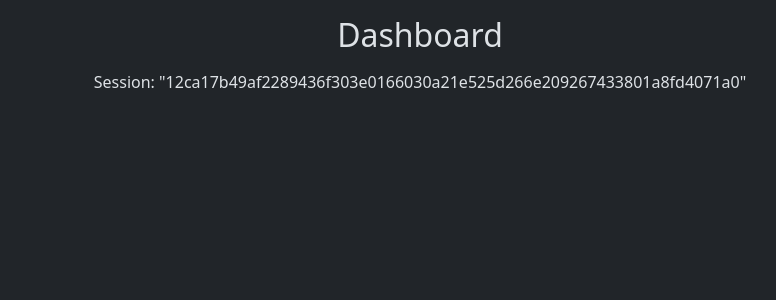
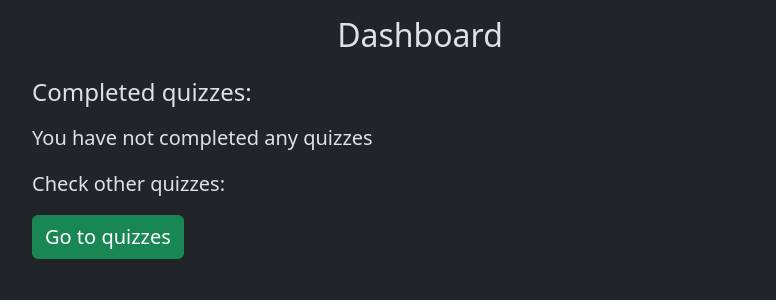
Before and after one commit to vitaliypopel/django-quiz, a Django app: page /dashboard/ in a window 1280 px wide. Shown: the part 56-356 px from the top of the page, without its empty margins (220-996 px from the left). Run offline with Django 5.2, Linux system fonts and the light colour scheme; data comes from the database, SQL or seed files in the repository.

Commit message:
dashboard and results improvement

```diff
--- a/django_quiz/quiz/models.py
+++ b/django_quiz/quiz/models.py
@@ -64,6 +64,7 @@ class Answer(models.Model):
 class CompletedQuiz(models.Model):
     user_session = models.ForeignKey(UserSession, on_delete=models.CASCADE)
     quiz = models.ForeignKey(Quiz, on_delete=models.CASCADE)
+    result = models.IntegerField(default=0)
     is_completed = models.BooleanField(default=False)
 
     class Meta:
--- a/django_quiz/quiz/templates/quiz/dashboard.html
+++ b/django_quiz/quiz/templates/quiz/dashboard.html
@@ -6,5 +6,30 @@
 
 {% block context %}
     <h2 class="text-center mt-3 mb-3">Dashboard</h2>
-    <p class="text-center">Session: "{{ user_session }}"</p>
+    <h4 class="mt-4 mb-3">Completed quizzes:</h4>
+    {% if completed_quizzes %}
+        {% for completed_quiz in completed_quizzes %}
+            <div class="card">
+                <div class="card-header">{{ completed_quiz.quiz }}</div>
+                <div class="card-body">
+                    <h5 class="card-title">Quiz: "{{ completed_quiz.quiz }}"</h5>
+                    <p class="card-text mb-0">
+                        Descriptions: {{ completed_quiz.quiz.descriptions|truncatewords:50 }}...
+                    </p>
+                    <p class="card-text mb-0">Questions: {{ completed_quiz.quiz.question_set.all|length }}</p>
+                    <p class="card-text">
+                        Result: <u>{{ completed_quiz.result }}/{{ completed_quiz.quiz.answer_set.all|length }}</u>
+                    </p>
+                    <a href="{% url 'quiz:result' completed_quiz.quiz.url_title %}" class="btn btn-success">
+                        Check result
+                    </a>
+                </div>
+            </div>
+        {% endfor %}
+    {% else %}
+        <p class="fs-5">You have not completed any quizzes</p>
+    {% endif %}
+
+    <p class="mt-3 mb-3 fs-5">Check other quizzes:</p>
+    <a class="btn btn-success fs-5" href="{% url 'quiz:quizzes' %}">Go to quizzes</a>
 {% endblock %}
--- a/django_quiz/quiz/templates/quiz/result.html
+++ b/django_quiz/quiz/templates/quiz/result.html
@@ -1,11 +1,11 @@
 {% extends 'quiz/base.html' %}
 
 {% block title %}
-    {{ quiz }} result
+    {{ completed_quiz.quiz }} result
 {% endblock %}
 
 {% block context %}
-    <h2 class="text-center mt-3 mb-3">{{ quiz }} result</h2>
+    <h2 class="text-center mt-3 mb-3">{{ completed_quiz.quiz }} result</h2>
     {% for answer in answers %}
         <h4>
             {{ answer.question.number }}).
@@ -25,5 +25,5 @@
             {% endfor %}
         </ul>
     {% endfor %}
-    <p class="fs-5">Your rating: <u>{{ rating }}/{{ answers|length }}</u></p>
+    <p class="fs-5">Your rating: <u>{{ completed_quiz.result }}/{{ answers|length }}</u></p>
 {% endblock %}
--- a/django_quiz/quiz/views.py
+++ b/django_quiz/quiz/views.py
@@ -1,4 +1,4 @@
-from django.shortcuts import render, redirect, reverse, get_object_or_404, get_list_or_404
+from django.shortcuts import render, redirect, reverse, get_object_or_404
 from django.utils.decorators import method_decorator
 from django.views.decorators.http import require_GET, require_POST
 from django.views.generic import View, ListView, DetailView, RedirectView
@@ -33,22 +33,30 @@ class QuizView(DetailView):
 @method_decorator(require_GET, name='dispatch')
 class QuizQuestionView(View):
     def get(self, request, quiz_title: str, question_id: int):
+        user_session = get_user_session(request)
+
         quiz = get_object_or_404(Quiz, url_title=quiz_title)
         question = get_object_or_404(Question, quiz=quiz, number=question_id)
 
         completed_quiz = CompletedQuiz.objects.filter(
-            user_session=get_user_session(request),
+            user_session=user_session,
             quiz=quiz,
-            is_completed=True,
         )
         if completed_quiz.exists():
-            return redirect(reverse(
-                viewname='quiz:result',
-                args=(quiz_title,),
-            ))
+            if completed_quiz.first().is_completed:
+                return redirect(reverse(
+                    viewname='quiz:result',
+                    args=(quiz_title,),
+                ))
+        else:
+            CompletedQuiz.objects.create(
+                user_session=user_session,
+                quiz=quiz,
+                is_completed=False,
+            )
 
         answers = Answer.objects.filter(
-            user_session=get_user_session(request),
+            user_session=user_session,
             quiz=quiz,
             question=question,
         )
@@ -88,9 +96,16 @@ class QuizQuestionAnswerView(View):
         )
 
         if question.is_last:
+            result = Answer.objects.filter(
+                user_session=user_session,
+                quiz=quiz,
+                is_correct=True
+            ).count()
+
             CompletedQuiz.objects.create(
                 user_session=user_session,
                 quiz=quiz,
+                result=result,
                 is_completed=True,
             )
             return redirect(reverse(
@@ -125,15 +140,13 @@ class QuizResultView(View):
             user_session=get_user_session(request),
             quiz=quiz,
         )
-        rating = answers.filter(is_correct=True).count()
 
         return render(
             request,
             template_name='quiz/result.html',
             context={
-                'quiz': quiz,
+                'completed_quiz': completed_quiz.first(),
                 'answers': answers,
-                'rating': rating,
             },
         )
 
@@ -142,8 +155,14 @@ class QuizResultView(View):
 class DashboardView(View):
     def get(self, request):
         user_session = get_user_session(request)
+        completed_quizzes = CompletedQuiz.objects.filter(
+            user_session=user_session
+        )
         return render(
             request,
             template_name='quiz/dashboard.html',
-            context={'user_session': user_session},
+            context={
+                'user_session': user_session,
+                'completed_quizzes': completed_quizzes,
+            },
         )
```
Also changed, not shown: django_quiz/quiz/migrations/0001_initial.py.
